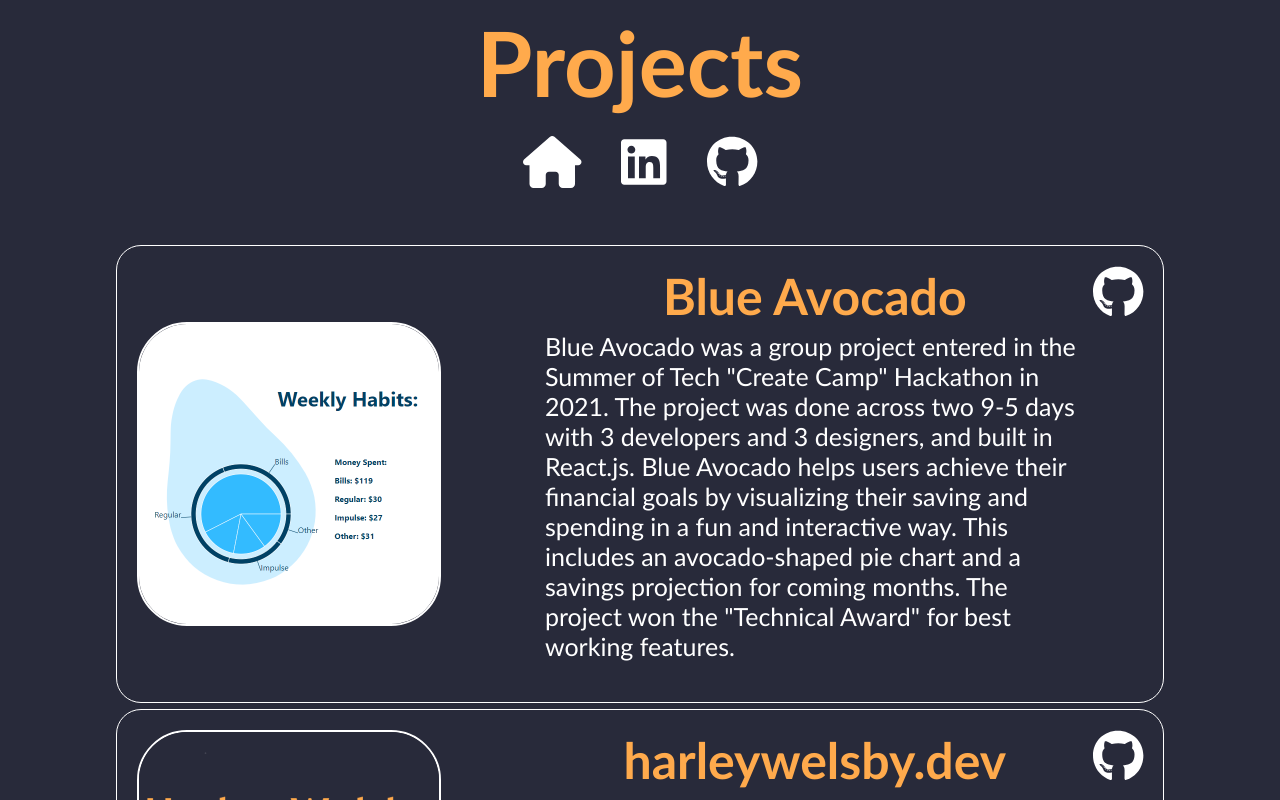
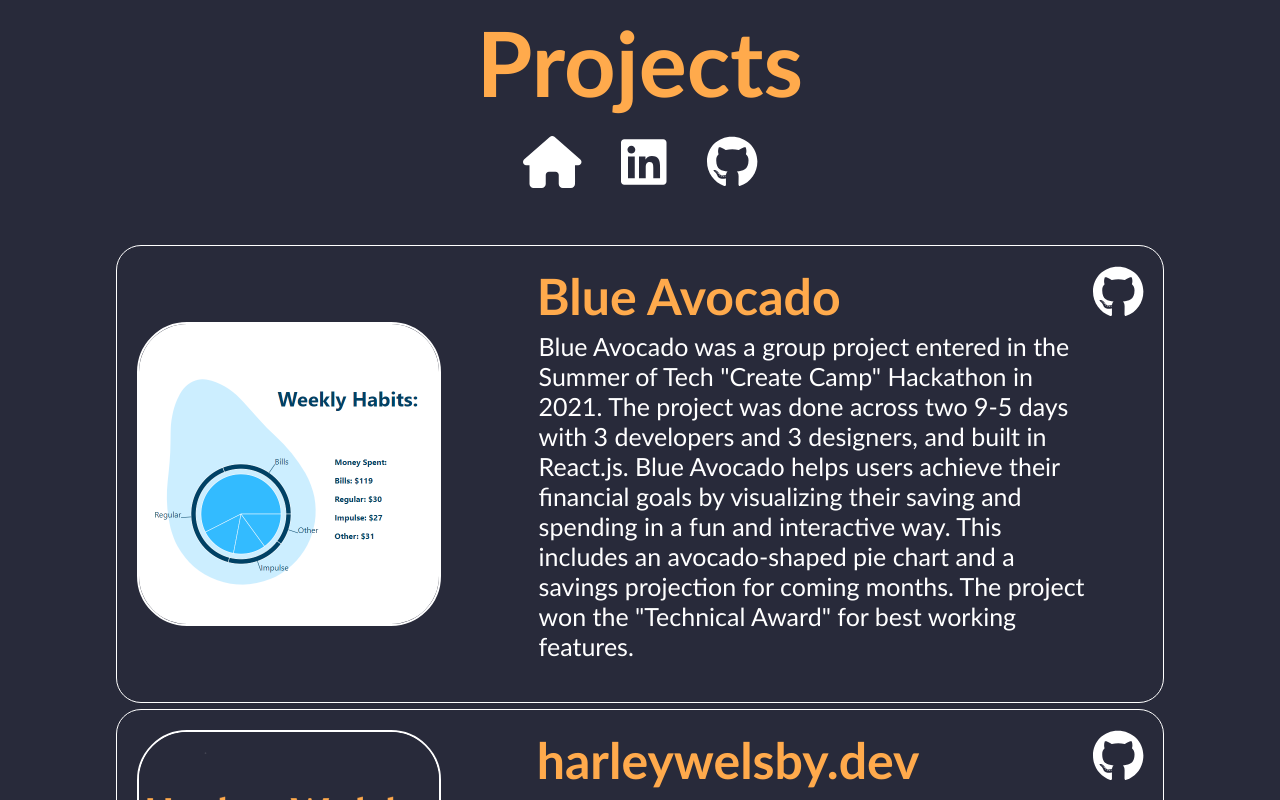
Before and after one commit to harleywelsby/Old-Portfolio-Site, a Next.js app: page /projects in a window 1280 px wide. Shown: the top 800 px of the page. Built offline with nearby package versions, Linux system fonts and the light colour scheme.

Commit message:
Left-align text on desktop

```diff
--- a/components/ProjectInfoBox.tsx
+++ b/components/ProjectInfoBox.tsx
@@ -28,7 +28,7 @@
 
   return (
     <ProjectInfoBoxWrapper>
-      <InfoBoxContent>
+      <InfoBoxContent isMobile={isUserOnMobile}>
         {!isUserOnMobile && (
           <Image
             /* Styles are different here as styled components
--- a/styles/styledComponents.ts
+++ b/styles/styledComponents.ts
@@ -68,12 +68,13 @@
 export const ProjectTitleText = styled.h1<ICrossPlatformComponent>`
   display: contents;
   color: #ffaa4c;
+  text-align: ${(props) => (props.isMobile ? "center" : "left")};
   font-size: ${(props) => (props.isMobile ? "25px" : "50px")};
 `;
 
 export const DescriptionText = styled.p<ICrossPlatformComponent>`
   margin-top: ${(props) => (props.isMobile ? "-1.5rem" : "0rem")};
-  margin-left: 0.2rem;
+  margin-left: ${(props) => (props.isMobile ? "0.2rem" : "-0.2rem")};
   margin-right: 0.2rem;
   margin-bottom: 1rem;
   text-align: ${(props) => (props.isMobile ? "center" : "left")};
@@ -113,9 +114,9 @@
   text-align: center;
 `;
 
-export const InfoBoxContent = styled.div`
+export const InfoBoxContent = styled.div<ICrossPlatformComponent>`
   width: 80%;
-  text-align: center;
+  text-align: ${(props) => (props.isMobile ? "center" : "left")};
   padding: 20px;
   border: 1.5px solid;
   border-radius: 25px;
```
